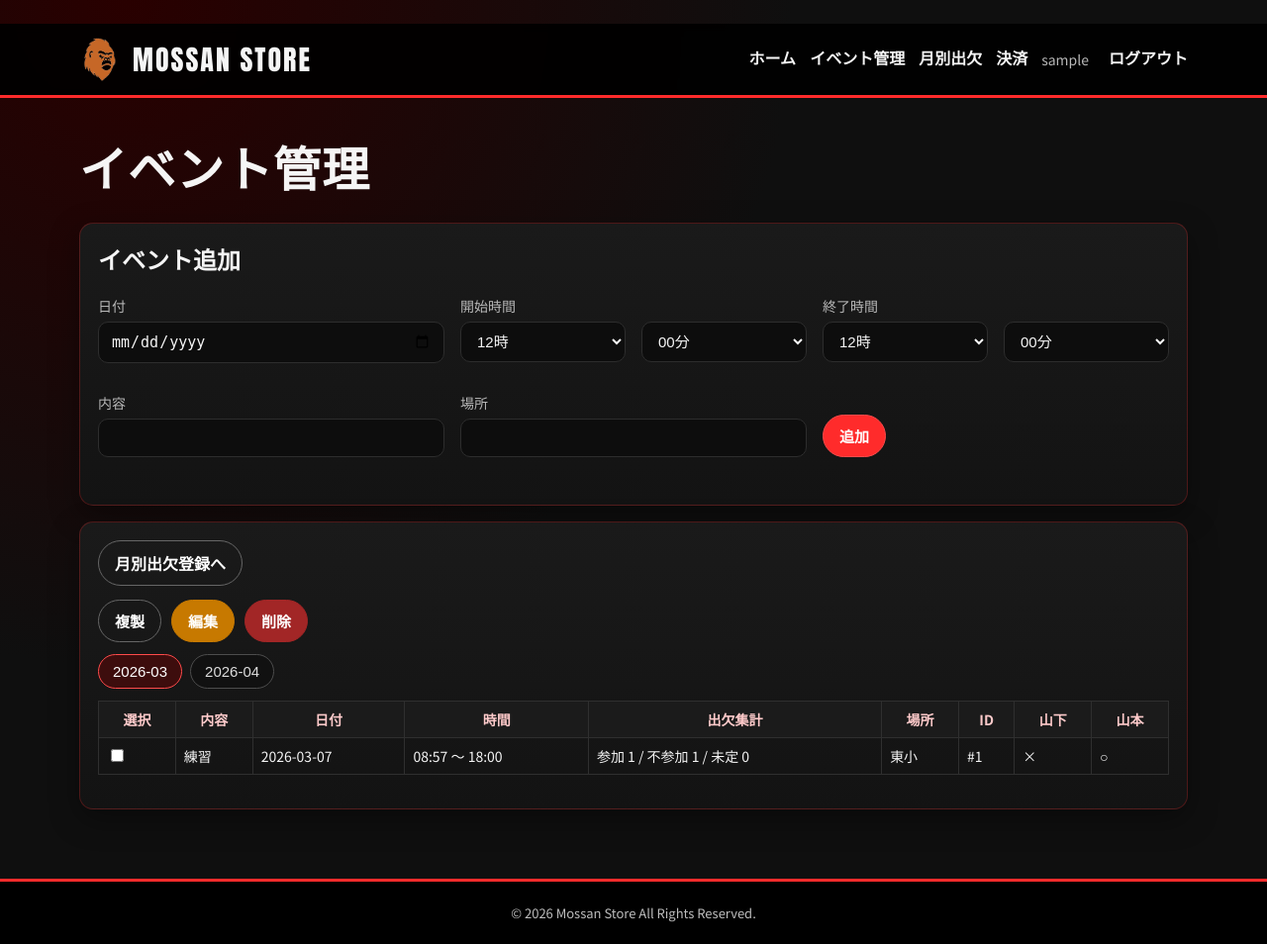
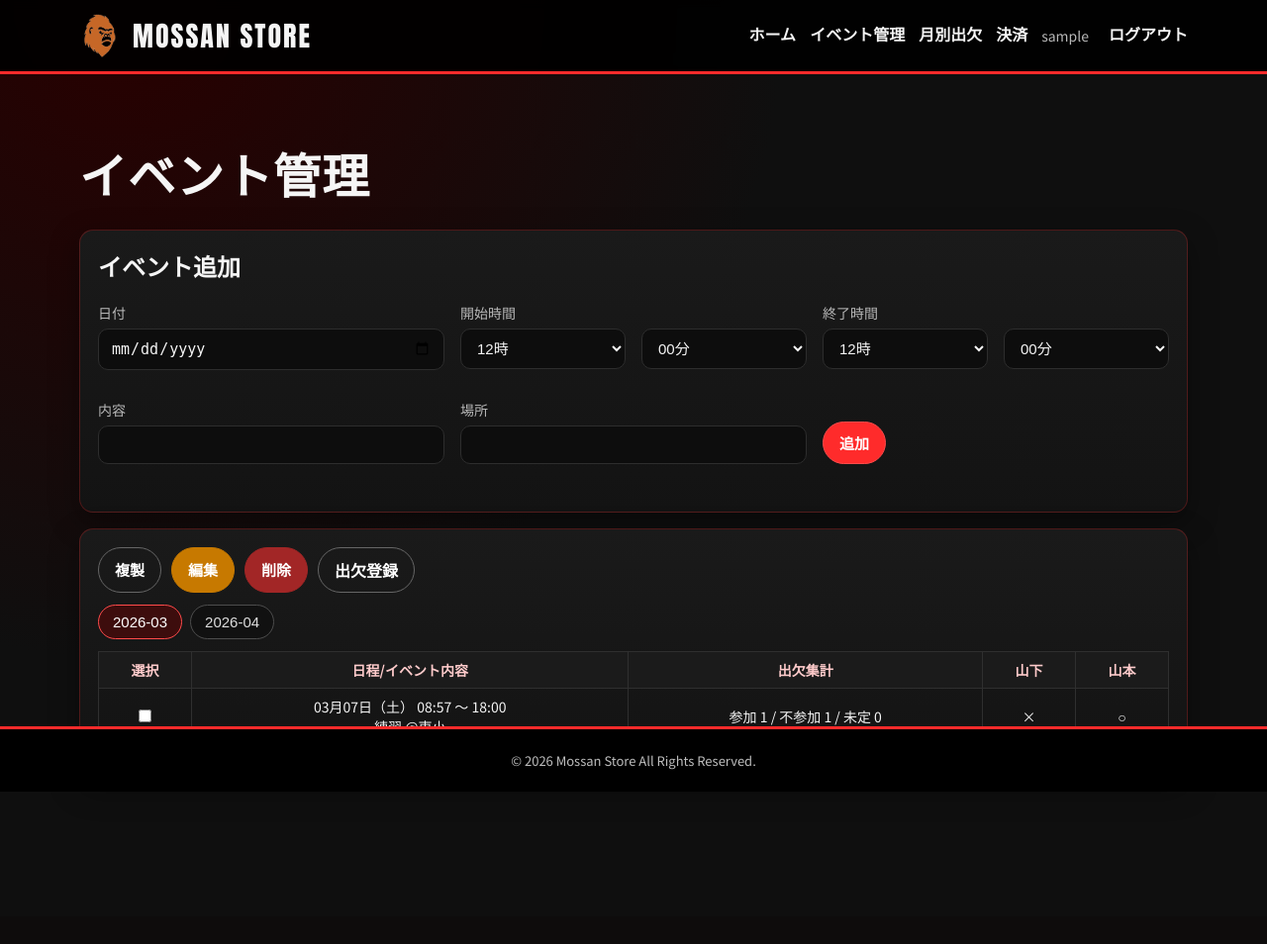
Before and after one commit to ryosuke0612/mossan-store, a Flask app: page /app in a window 1280 px wide. Shown: the whole page at 99% size. After the commit the page ends 800 px from the top, so only its background shows below. Run offline with Flask 3, Linux system fonts and the light colour scheme; the visitor is signed in with stand-in values (Sample User, id 1); data comes from the database, SQL or seed files in the repository.

Commit message:
codex イベント一覧表表示修正

```diff
--- a/app.py
+++ b/app.py
@@ -160,6 +160,15 @@ def normalize_status(value):
     return status_map.get(value, value)
 
 
+def format_date_mmdd_with_weekday(date_text):
+    try:
+        date_obj = datetime.strptime(date_text, "%Y-%m-%d")
+    except (TypeError, ValueError):
+        return date_text
+    weekdays = ["月", "火", "水", "木", "金", "土", "日"]
+    return f"{date_obj.strftime('%m月%d日')}（{weekdays[date_obj.weekday()]}）"
+
+
 @app.route("/")
 def landing():
     return render_template("landing.html")
@@ -315,10 +324,15 @@ def index():
 
     c.execute("SELECT * FROM matches ORDER BY date, start_time")
     all_matches = c.fetchall()
+    all_matches_with_labels = []
+    for match in all_matches:
+        match_data = dict(match)
+        match_data["date_label"] = format_date_mmdd_with_weekday(match["date"])
+        all_matches_with_labels.append(match_data)
 
     month_data = {}
     for month in months:
-        month_data[month] = [m for m in all_matches if m["date"].startswith(month)]
+        month_data[month] = [m for m in all_matches_with_labels if m["date"].startswith(month)]
 
     c.execute("SELECT DISTINCT name FROM attendance ORDER BY name")
     members = [row["name"] for row in c.fetchall()]
--- a/templates/base.html
+++ b/templates/base.html
@@ -20,11 +20,15 @@ body {
   background: radial-gradient(circle at 10% 0%, #290000 0%, var(--bg) 45%);
   color: var(--text);
   font-family: 'Noto Sans JP', sans-serif;
+  padding-top: 82px;
+  padding-bottom: 68px;
 }
 a { color: inherit; }
 .site-header {
-  position: sticky;
+  position: fixed;
   top: 0;
+  left: 0;
+  width: 100%;
   z-index: 20;
   background: rgba(0, 0, 0, 0.92);
   border-bottom: 3px solid var(--line);
@@ -159,10 +163,16 @@ th, td {
   border: 1px solid #2f2f2f;
   padding: 8px;
   font-size: 14px;
-  vertical-align: top;
+  vertical-align: middle;
+  text-align: center;
 }
 th { background: #1b1b1b; color: #ffcbcb; }
 .site-footer {
+  position: fixed;
+  left: 0;
+  bottom: 0;
+  width: 100%;
+  z-index: 20;
   border-top: 3px solid var(--line);
   background: #000;
   text-align: center;
@@ -173,6 +183,7 @@ th { background: #1b1b1b; color: #ffcbcb; }
 @media (max-width: 900px) {
   .grid-2, .grid-3 { grid-template-columns: 1fr; }
   .top-nav { gap: 10px; }
+  body { padding-top: 126px; padding-bottom: 68px; }
 }
 </style>
 {% block head_extra %}{% endblock %}
--- a/templates/index.html
+++ b/templates/index.html
@@ -87,15 +87,12 @@
 </section>
 
 <section class="panel">
-  <div class="btn-row" style="margin-bottom:14px;">
-    <a id="attendance-month-link" href="/attendance/month" class="btn secondary">月別出欠登録へ</a>
-  </div>
-
   <form method="POST" action="/matches/action">
-    <div class="btn-row" style="margin-bottom:12px;">
+    <div class="btn-row" style="margin-bottom:12px; flex-wrap:nowrap;">
       <button type="submit" name="action" value="duplicate" class="btn secondary">複製</button>
       <button type="submit" name="action" value="edit" class="btn warning">編集</button>
       <button type="submit" name="action" value="delete" class="btn danger" onclick="return confirm('選択したイベントを削除しますか？');">削除</button>
+      <a id="attendance-month-link" href="/attendance/month" class="btn secondary">出欠登録</a>
     </div>
 
     {% if months %}
@@ -113,12 +110,8 @@
           <thead>
             <tr>
               <th>選択</th>
-              <th>内容</th>
-              <th>日付</th>
-              <th>時間</th>
+              <th>日程/イベント内容</th>
               <th>出欠集計</th>
-              <th>場所</th>
-              <th>ID</th>
               {% for member in members %}
               <th>{{ member }}</th>
               {% endfor %}
@@ -128,9 +121,10 @@
             {% for e in month_data.get(month, []) %}
             <tr>
               <td><input class="inline-check" type="checkbox" name="selected_ids" value="{{ e['id'] }}"></td>
-              <td>{{ e["opponent"] }}</td>
-              <td>{{ e["date"] }}</td>
-              <td>{{ e["start_time"] }} 〜 {{ e["end_time"] }}</td>
+              <td>
+                <div>{{ e["date_label"] }} {{ e["start_time"] }} 〜 {{ e["end_time"] }}</div>
+                <div>{{ e["opponent"] }} @{{ e["place"] }}</div>
+              </td>
               <td>
                 {% set ns = namespace(join_count=0, absent_count=0, undecided_count=0) %}
                 {% for member in members %}
@@ -145,8 +139,6 @@
                 {% endfor %}
                 参加 {{ ns.join_count }} / 不参加 {{ ns.absent_count }} / 未定 {{ ns.undecided_count }}
               </td>
-              <td>{{ e["place"] }}</td>
-              <td>#{{ e["id"] }}</td>
               {% for member in members %}
               {% set status = attendance_dict.get((e["id"], member), "") %}
               <td>
```
